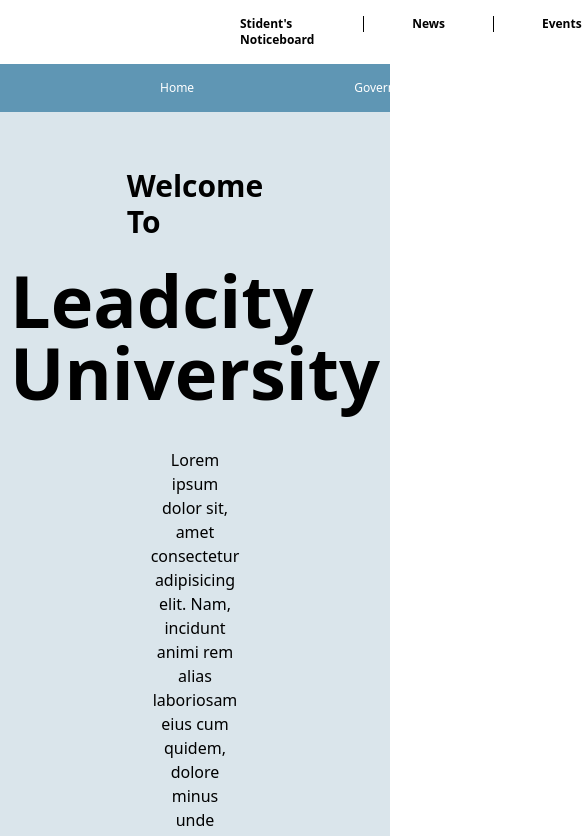
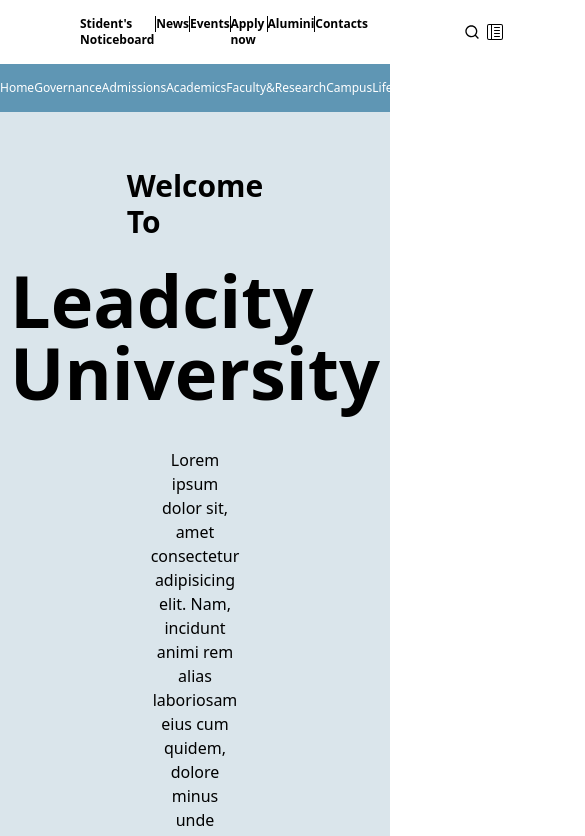
Before and after one commit to Davidthecode/schoolLandingPage, a Next.js app: page / in a window 390 px wide. Shown: the top 836 px of the page, 585 px wide, since content can reach past the window. Built offline with nearby package versions, Linux system fonts and the light colour scheme.

Commit message:
made changes

```diff
--- a/src/app/components/navbar.tsx
+++ b/src/app/components/navbar.tsx
@@ -5,12 +5,12 @@
 
 export default function Navbar() {
     return (
-        <nav className="flex items-center xl:bg-gray-100 px-40 md:bg-red-500 md:px-10 largeTablet:bg-yellow-500 largeTablet:px-20 py-4">
+        <nav className="flex items-center xl:bg-gray-100 xl:px-40 md:bg-red-500 md:px-10 largeTablet:bg-yellow-500 largeTablet:px-20 py-4">
             <div className="bg-gray-100">
                 <Image src={Leadcity} alt="image" width={50} height={50} />
             </div>
             <div className="mx-20">
-                <ul className="flex space-x-12 largeTablet:space-x-8 md:space-x-4 text-xs font-semibold">
+                <ul className="flex xl:space-x-12 largeTablet:space-x-8 md:space-x-4 text-xs font-semibold">
                     <li className="cursor-pointer">Stident&apos;s Noticeboard</li>
                     <li className="bg-black w-[1.5px] h-4"></li>
                     <li className="cursor-pointer">News</li>
--- a/src/app/components/navbarTwo.tsx
+++ b/src/app/components/navbarTwo.tsx
@@ -1,7 +1,7 @@
 export default function Navbar() {
     return (
-        <nav className="flex items-center bg-[#5F96B4] md:px-10 px-40 largeTablet:px-20 py-4 h-12">
-            <ul className="text-white flex items-center space-x-40 largeTablet:space-x-[40%] md:space-x-[20%] text-xs">
+        <nav className="flex items-center bg-[#5F96B4] md:px-10 xl:px-40 largeTablet:px-20 py-4 h-12">
+            <ul className="text-white flex items-center xl:space-x-40 largeTablet:space-x-[40%] md:space-x-[20%] text-xs">
                 <li className="cursor-pointer">Home</li>
                 <li className="cursor-pointer">Governance</li>
                 <li className="cursor-pointer">Admissions</li>
```
